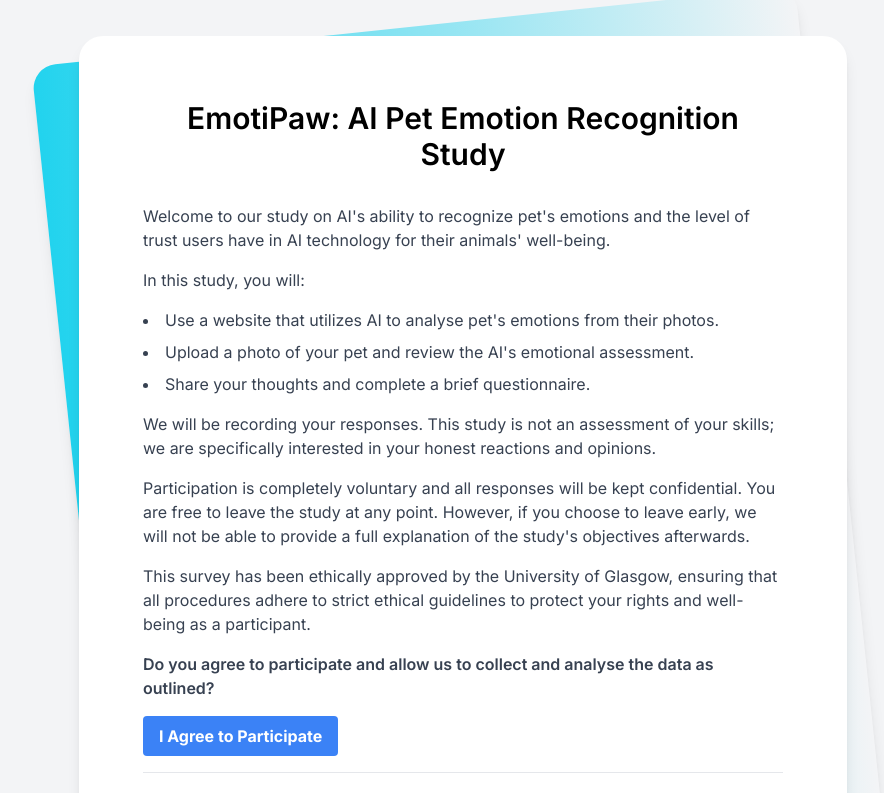
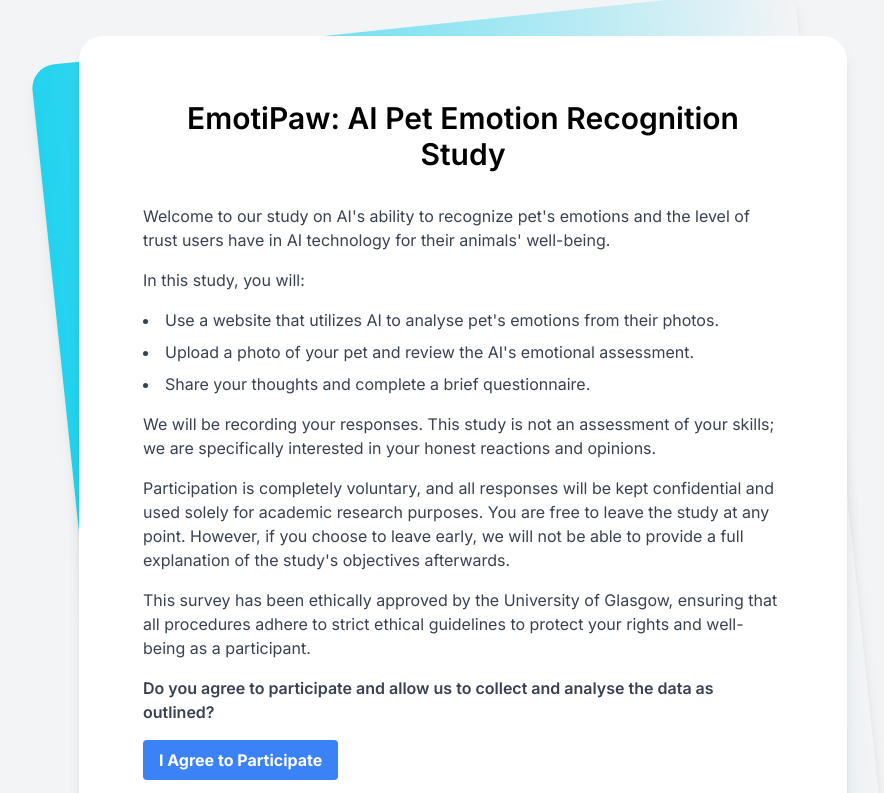
Before and after one commit to williamkho-xzq/emotipaw-survey, a Next.js app: page / in a window 1280 px wide. Shown: the top 793 px of the page, without its empty margins (177-1061 px from the left). Built offline with nearby package versions, Linux system fonts and the light colour scheme; no server answers.

Commit message:
update confidential

```diff
--- a/components/introduction-script.tsx
+++ b/components/introduction-script.tsx
@@ -28,7 +28,7 @@
         opinions.
       </p>
       <p className="text-gray-700">
-        {`Participation is completely voluntary and all responses will be kept confidential. You are free to leave the study
+        {`Participation is completely voluntary, and all responses will be kept confidential and used solely for academic research purposes. You are free to leave the study
         at any point. However, if you choose to leave early, we will not be able
         to provide a full explanation of the study's objectives afterwards.`}
       </p>
```
